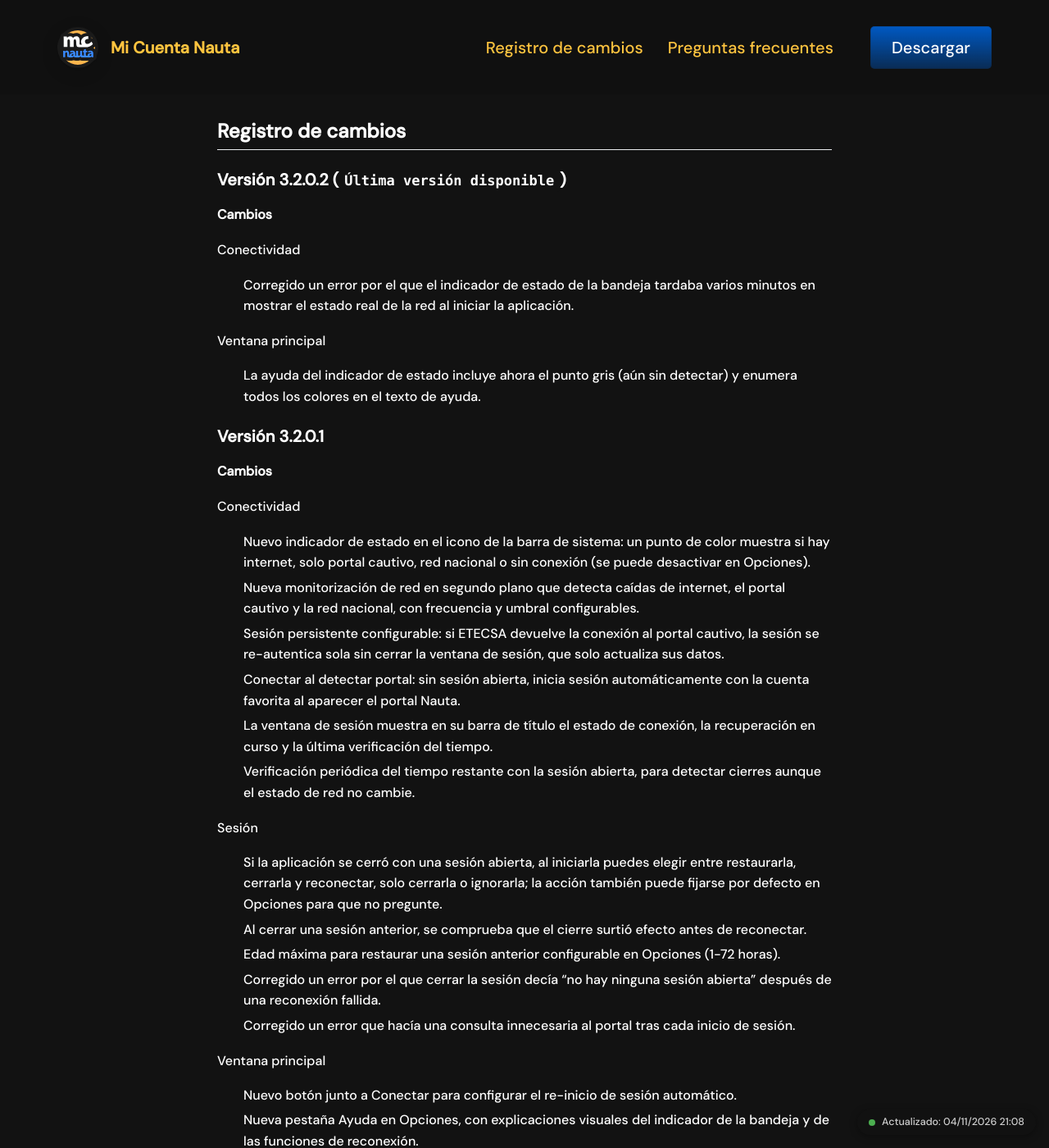
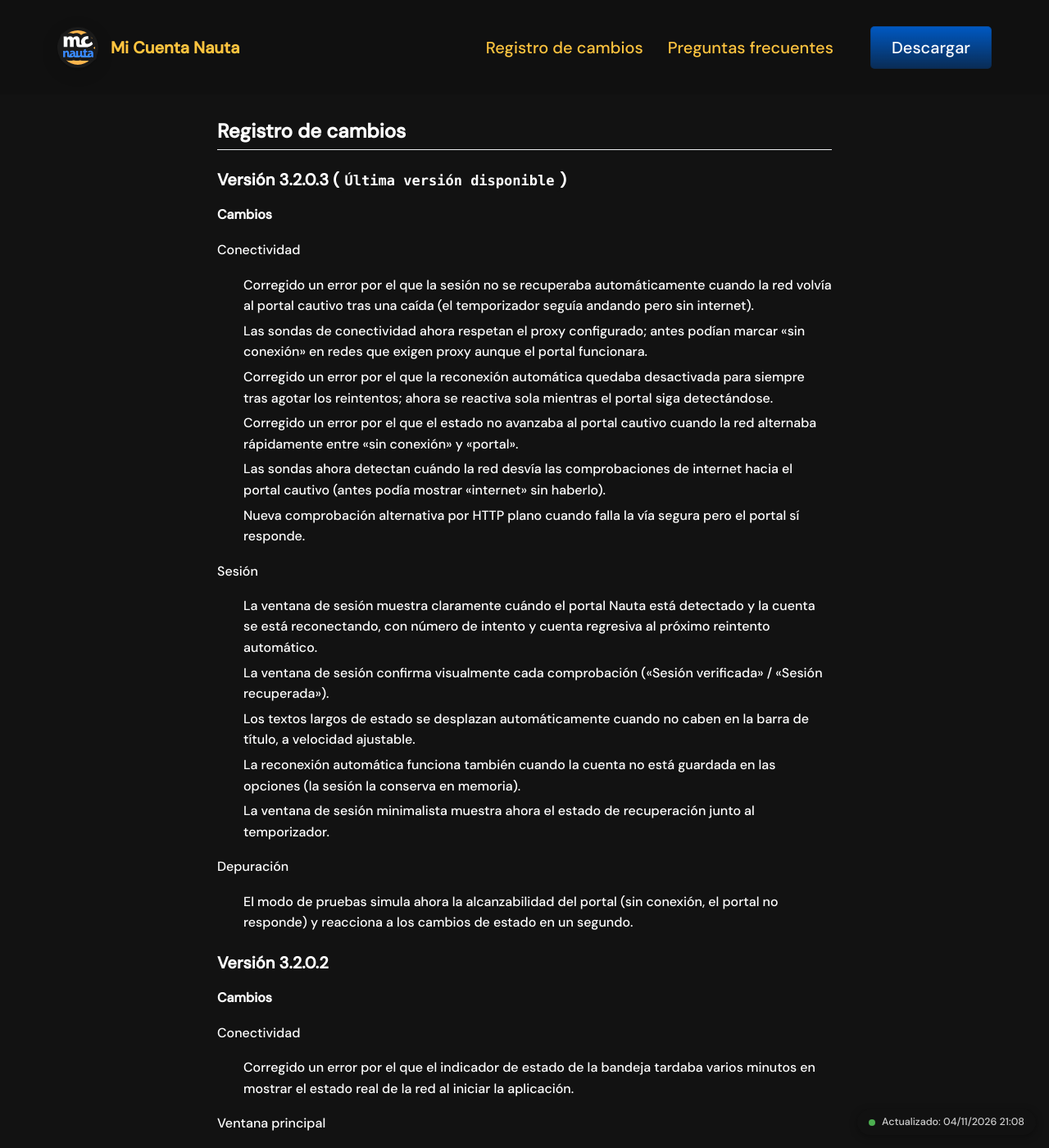
Before and after one commit to micuentanauta/micuentanauta.github.io, a Jekyll site: the page built from _pages/changelog.md, in a window 1280 px wide and 1400 px high. Shown: the whole window at 82% size. Built offline with Jekyll 4.4.1, drawn with Linux system fonts in a browser that asks for light colours.

Commit message:
release: v3.2.0.3 (reconexión robusta + marquee en barra de título)
Generated with [Devin](https://devin.ai)

Co-Authored-By: Devin <158243242+devin-ai-integration[bot]@users.noreply.github.com>

```diff
--- a/_config.yml
+++ b/_config.yml
@@ -6,7 +6,7 @@ url: https://micuentanauta.github.io # Required for canonical URLs, sitemap and
 # windows_link                              : downloads/windows/mcn-2.0.2021.1005beta.rar
 # windows_link                              : https://bit.ly/mcn2020211006betasetup
 # Las releases se publican en el repo público de GitHub; /releases/latest siempre apunta a la última.
-windows_link: https://bit.ly/mcn3202
+windows_link: https://bit.ly/mcn3203
 
 # Organización oficial (SEO de marca y metadatos de publicación)
 organization_url: https://github.com/micuentanauta
@@ -15,7 +15,7 @@ organization_url: https://github.com/micuentanauta
 # download_sha256 corresponde a Mi.Cuenta.Nauta.v<versión>.Setup.exe (net48) del último release.
 download_date: 2026.11.04
 download_size_mb: 5.9
-download_sha256: D858DA1FED7C411F492E00E148AE10B2643A9B1CF14A4766BF49AD13C9A4D716
+download_sha256: 2B5692937840D741AA566F8E5F5D368E7D8F4E4EBD2144A265F023819247DEF9
 # App Info
 ios_app_id: # Required. Enter iOS app ID to automatically populate name, price and icons (e.g. 718043190).
 ios_app_country: # Required outside USA. Enter 2 letter country code as in https://en.wikipedia.org/wiki/ISO_3166-1_alpha-2
@@ -28,7 +28,7 @@ contact_form: https://formspree.io/f/mnndkyaw
 
 app_icon: assets/mcn-icon.svg # Automatically populates if not set and if iOS app ID is set.  Otherwise enter path to icon file manually.
 app_name: Mi Cuenta Nauta # Automatically populates if not set and if iOS app ID is set.  Otherwise enter manually.
-app_version: v3.2.0.2
+app_version: v3.2.0.3
 app_description: Mi Cuenta Nauta facilita la interacción con ETECSA y te permite un entorno seguro a la hora de conectarse a internet
 
 enable_smart_app_banner: false # Set to true to show a smart app banner at top of page on mobile devices.
--- a/_pages/changelog.md
+++ b/_pages/changelog.md
@@ -6,7 +6,29 @@ include_in_header: true
 
 ## Registro de cambios
 
-### **Versión 3.2.0.2** (`Última versión disponible`)
+### **Versión 3.2.0.3** (`Última versión disponible`)
+
+**Cambios**
+
+Conectividad
+* Corregido un error por el que la sesión no se recuperaba automáticamente cuando la red volvía al portal cautivo tras una caída (el temporizador seguía andando pero sin internet).
+* Las sondas de conectividad ahora respetan el proxy configurado; antes podían marcar «sin conexión» en redes que exigen proxy aunque el portal funcionara.
+* Corregido un error por el que la reconexión automática quedaba desactivada para siempre tras agotar los reintentos; ahora se reactiva sola mientras el portal siga detectándose.
+* Corregido un error por el que el estado no avanzaba al portal cautivo cuando la red alternaba rápidamente entre «sin conexión» y «portal».
+* Las sondas ahora detectan cuándo la red desvía las comprobaciones de internet hacia el portal cautivo (antes podía mostrar «internet» sin haberlo).
+* Nueva comprobación alternativa por HTTP plano cuando falla la vía segura pero el portal sí responde.
+
+Sesión
+* La ventana de sesión muestra claramente cuándo el portal Nauta está detectado y la cuenta se está reconectando, con número de intento y cuenta regresiva al próximo reintento automático.
+* La ventana de sesión confirma visualmente cada comprobación («Sesión verificada» / «Sesión recuperada»).
+* Los textos largos de estado se desplazan automáticamente cuando no caben en la barra de título, a velocidad ajustable.
+* La reconexión automática funciona también cuando la cuenta no está guardada en las opciones (la sesión la conserva en memoria).
+* La ventana de sesión minimalista muestra ahora el estado de recuperación junto al temporizador.
+
+Depuración
+* El modo de pruebas simula ahora la alcanzabilidad del portal (sin conexión, el portal no responde) y reacciona a los cambios de estado en un segundo.
+
+### **Versión 3.2.0.2**
 
 **Cambios**
 
```
Also changed, not shown: api/micuentanauta_updates.json (+13 -4 lines).
